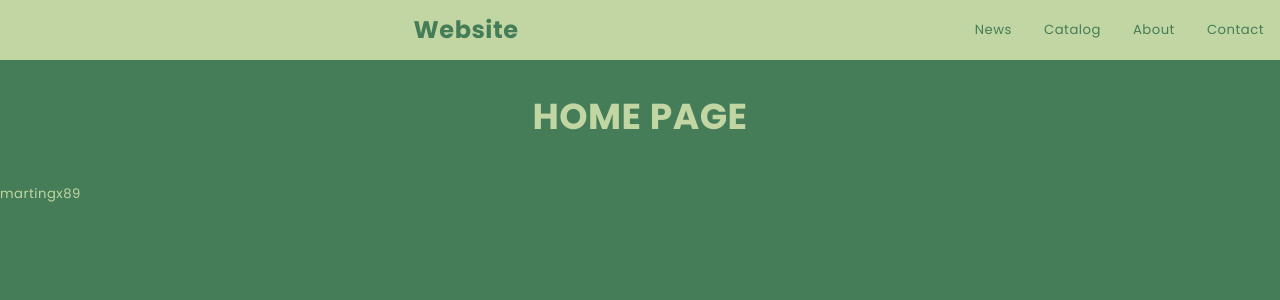
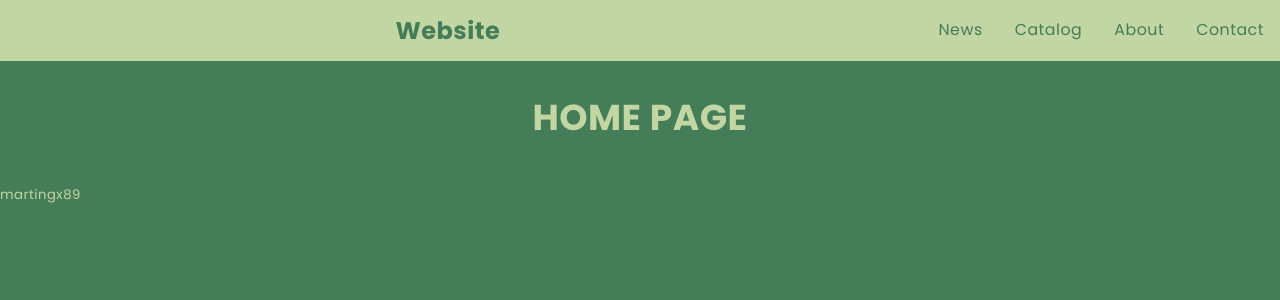
Before and after one commit to martingx89/sheep-one, a React (Create React App) app: page / in a window 1280 px wide. Shown: the top 300 px of the page. Built offline with nearby package versions, Linux system fonts and the light colour scheme; no server answers.

Commit message:
Add: test css class

```diff
--- a/src/components/views/Navbar/Navbar.js
+++ b/src/components/views/Navbar/Navbar.js
@@ -17,16 +17,16 @@ const Navbar = () => {
         Website
         </Link>
         <ul className={open ? `${styles['nav-links']} active` : styles['nav-links']}>
-          <li>
+          <li className={styles['nav-item']}>
             <NavLink to='/news' onClick={() => setOpen(false)}>News</NavLink>
           </li>
-          <li>
+          <li className={styles['nav-item']}>
             <NavLink to='/catalog' onClick={() => setOpen(false)}>Catalog</NavLink>
           </li>
-          <li>
+          <li className={styles['nav-item']}>
             <NavLink to='/about' onClick={() => setOpen(false)}>About</NavLink>
           </li>
-          <li>
+          <li className={styles['nav-item']}>
             <NavLink to='contact' onClick={() => setOpen(false)}>Contact</NavLink>
           </li>
         </ul>
--- a/src/components/views/Navbar/Navbar.module.scss
+++ b/src/components/views/Navbar/Navbar.module.scss
@@ -1,4 +1,8 @@
 @import '../../../styles/global.scss';
+
+.nav-item {
+  font-size: larger;
+}
 
 nav {
   display: flex;
```
